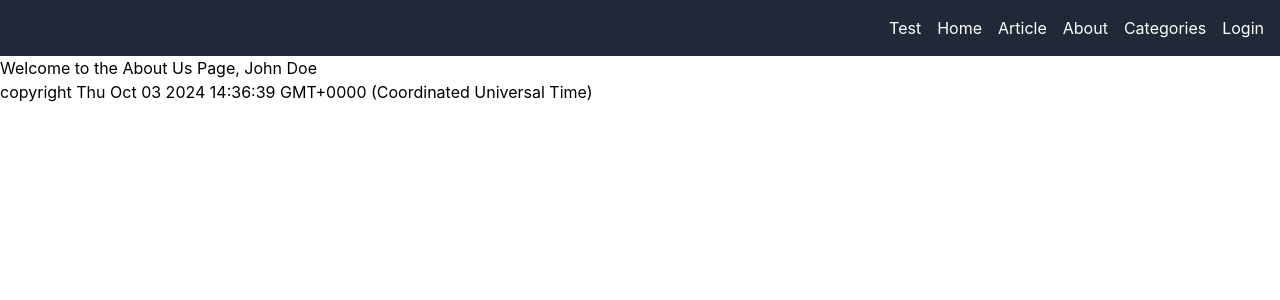
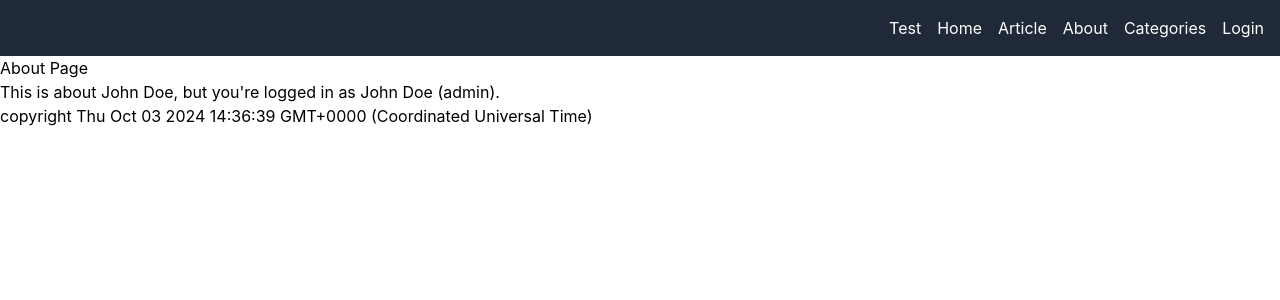
Before and after one commit to julietwainoi/gitconnectAPP, a React (Create React App) app: page /about in a window 1280 px wide. Shown: the top 300 px of the page. Built offline with nearby package versions, Linux system fonts and the light colour scheme.

Commit message:
added userContext

```diff
--- /dev/null
+++ b/src/UserContext.js
@@ -0,0 +1,26 @@
+import React, { createContext, useState } from 'react';
+
+// Create a context for the user
+export const UserContext = createContext();
+
+// Create a provider component
+export const UserProvider = ({ children }) => {
+    const [user, setUser] = useState({
+        name: 'John Doe',
+        role: 'admin', // Initial role
+    });
+
+    // Function to change the user's role
+    const setRole = (newRole) => {
+        setUser((prevUser) => ({
+            ...prevUser,
+            role: newRole, // Update the role in the user state
+        }));
+    };
+
+    return (
+        <UserContext.Provider value={{ user, setUser, setRole }}>
+            {children}
+        </UserContext.Provider>
+    );
+};
--- a/src/api.js
+++ b/src/api.js
@@ -22,6 +22,7 @@ export const login = async (email, password) => {
 export const getCategories = async () => {
     try {
         const token = localStorage.getItem('token');  // Retrieve token from localStorage
+        //http://localhost:8000/v1/auth/categories/
         const response = await axios.get(`${API_URL}/auth/categories/`, {
             headers: {
                 Authorization: `Bearer ${token}`  // Send the token in the Authorization header
--- a/src/components/About.jsx
+++ b/src/components/About.jsx
@@ -1,7 +1,15 @@
-import React from 'react';
+//import React from 'react';
+import React, { useContext } from 'react';
+import { UserContext } from '../UserContext';
 
-function About(props) {
-    return <h2>Welcome to the About Us Page, {props.name}</h2>;
+function About({ name }) {
+    const { user } = useContext(UserContext);
+
+    return (
+        <div>
+            <h1>About Page</h1>
+            <p>This is about {name}, but you're logged in as {user.name} ({user.role}).</p>
+        </div>
+    );
 }
-
 export default About;
--- a/src/components/app.jsx
+++ b/src/components/app.jsx
@@ -48,9 +48,11 @@ import Home from "./Home.jsx";
 import About from "./About.jsx"; // Import the About component
 import Categories from "./Categories.jsx";
 import LoginForm from "./login.jsx";
+import { UserProvider } from "../UserContext";
 
 function App() {
     return (
+        <UserProvider>
             <Router>
                 <div>
                     <Header />
@@ -70,6 +72,7 @@ function App() {
                     <Footer />
                 </div>
             </Router>
+        </UserProvider>
     );
 }
 
```
Lines whose indentation alone changed are shown as unchanged.
